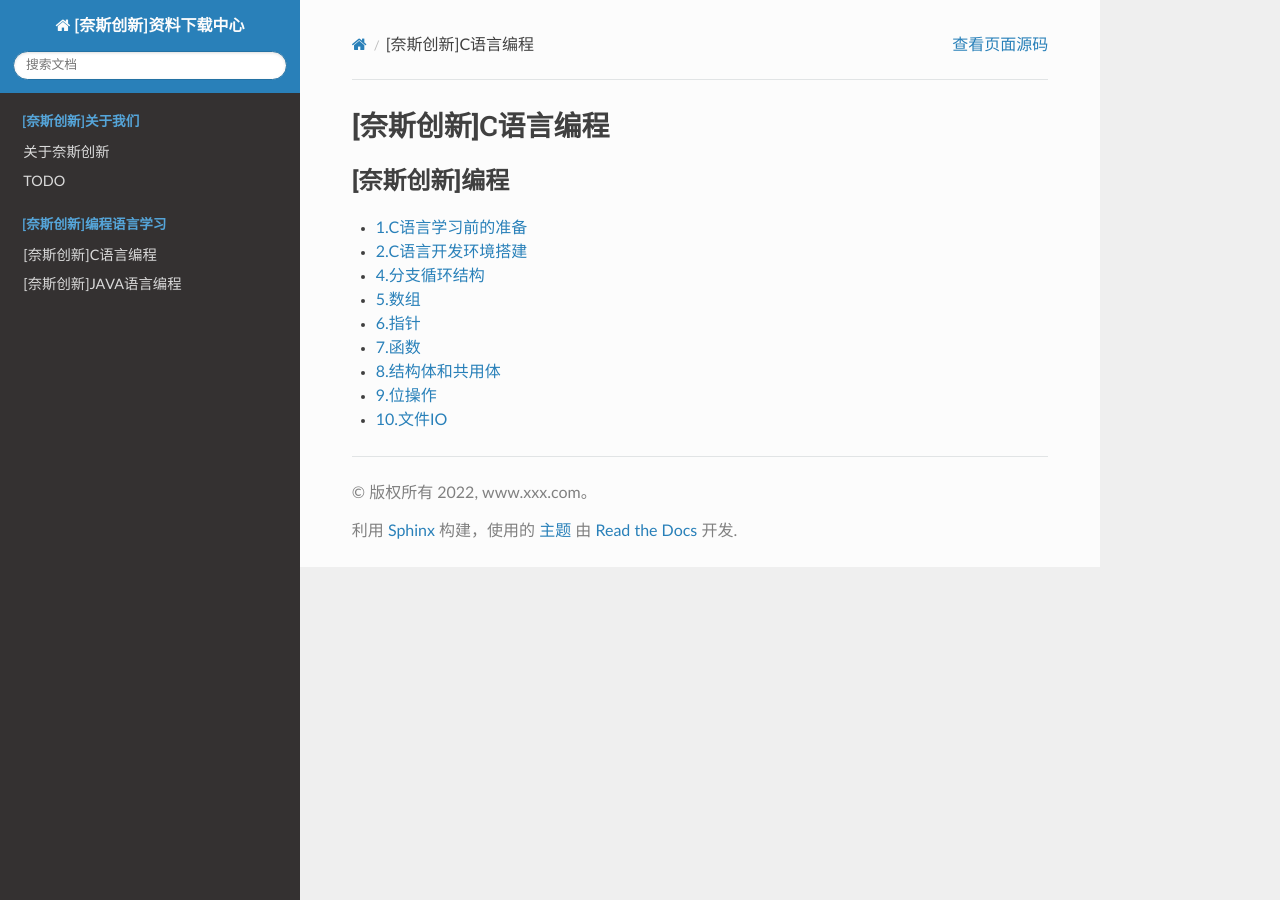
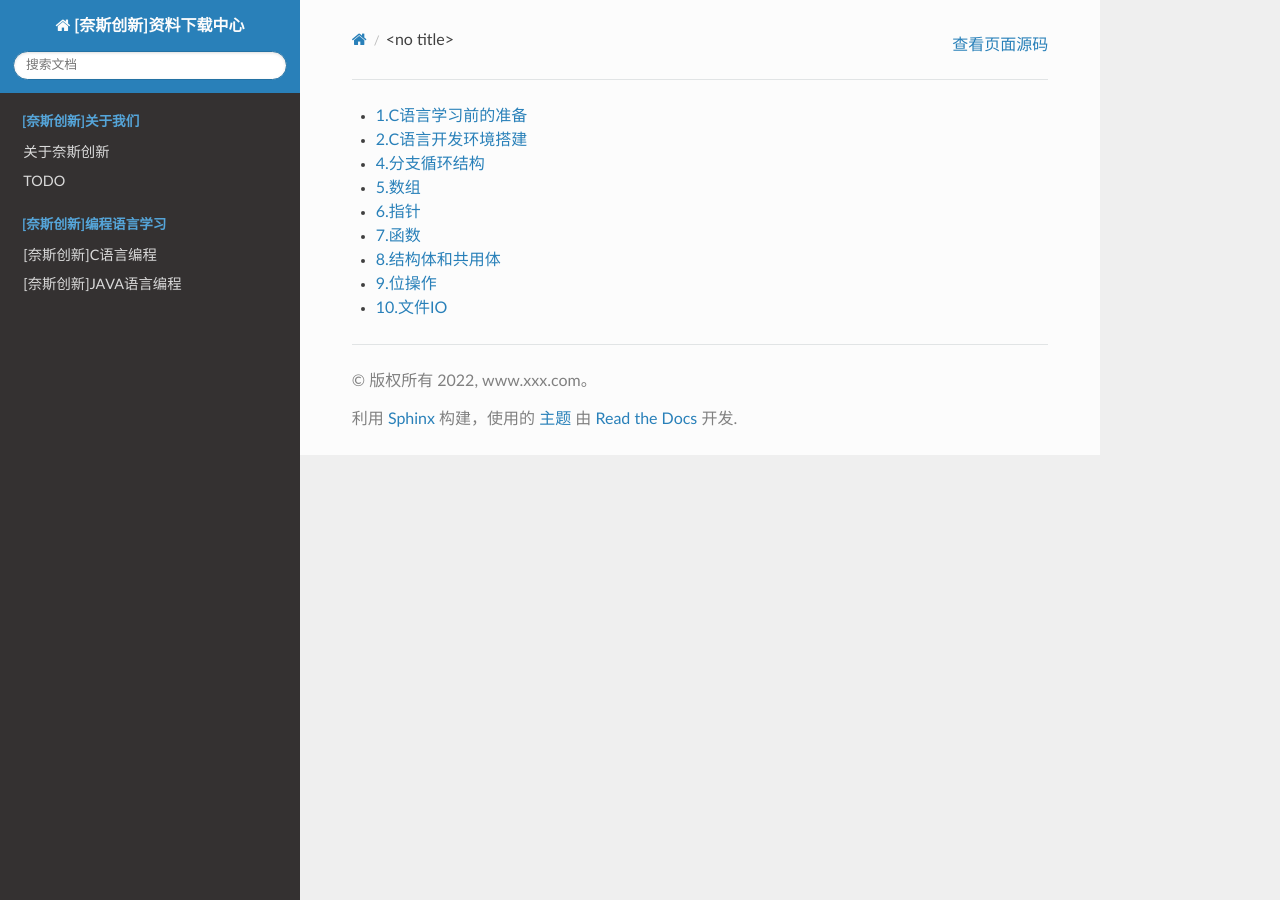
Before and after one commit to hello-liang-tao/naisicx_docs, a Sphinx documentation site: the page built from docs/programming_language_tutorial/java_programming/index.rst, in a window 1280 px wide. Built offline with Sphinx 7.4.7 and the Read the Docs theme 2.0.0, drawn with Linux system fonts in a browser that asks for light colours.

Commit message:
改变结果

```diff
--- a/docs/programming_language_tutorial/java_programming/index.rst
+++ b/docs/programming_language_tutorial/java_programming/index.rst
@@ -1,8 +1,5 @@
-[奈斯创新]C语言编程
-======================================================
 .. toctree::
    :maxdepth: 1
-   :caption: [奈斯创新]编程
    :titlesonly:
 
    14天精通C语言编程
```
